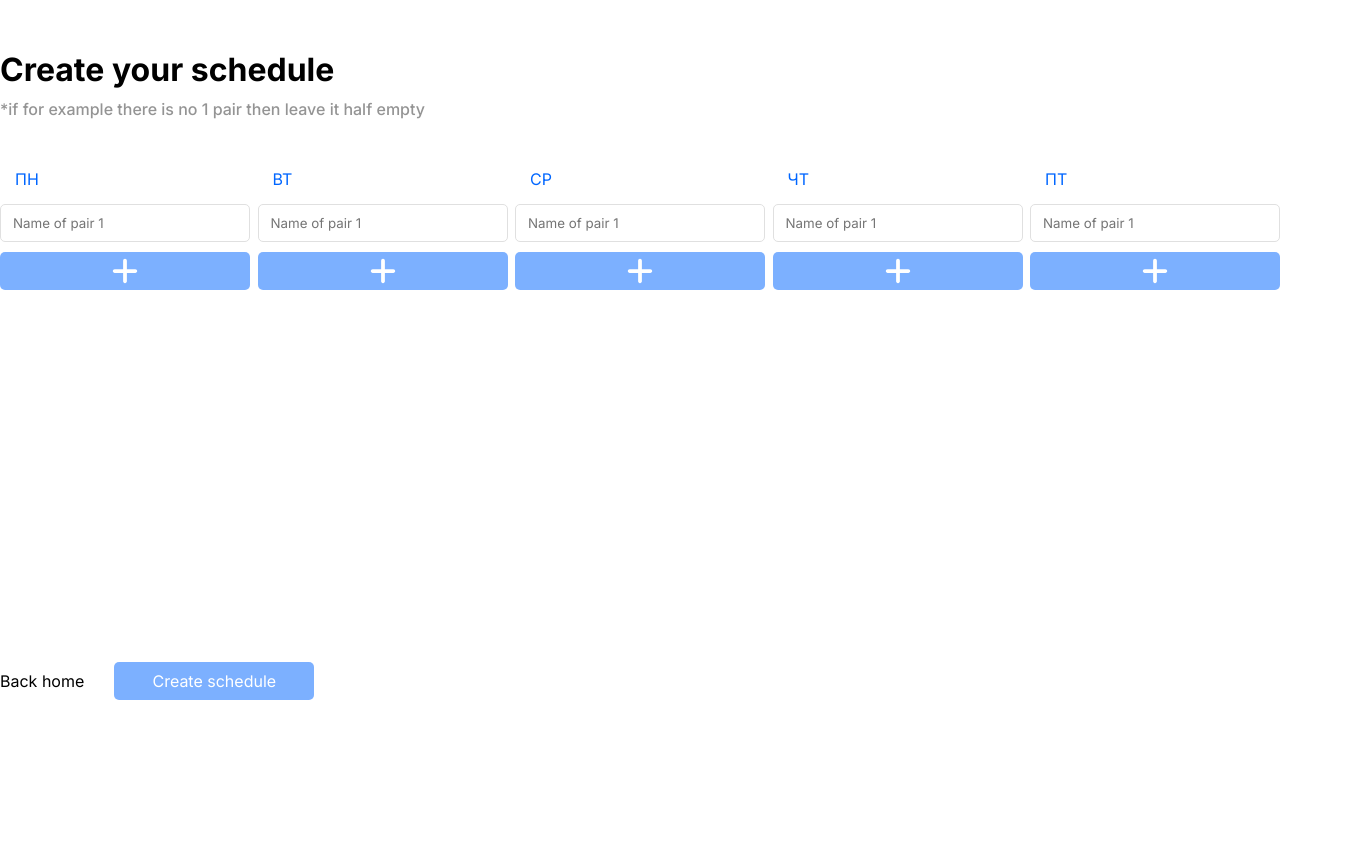
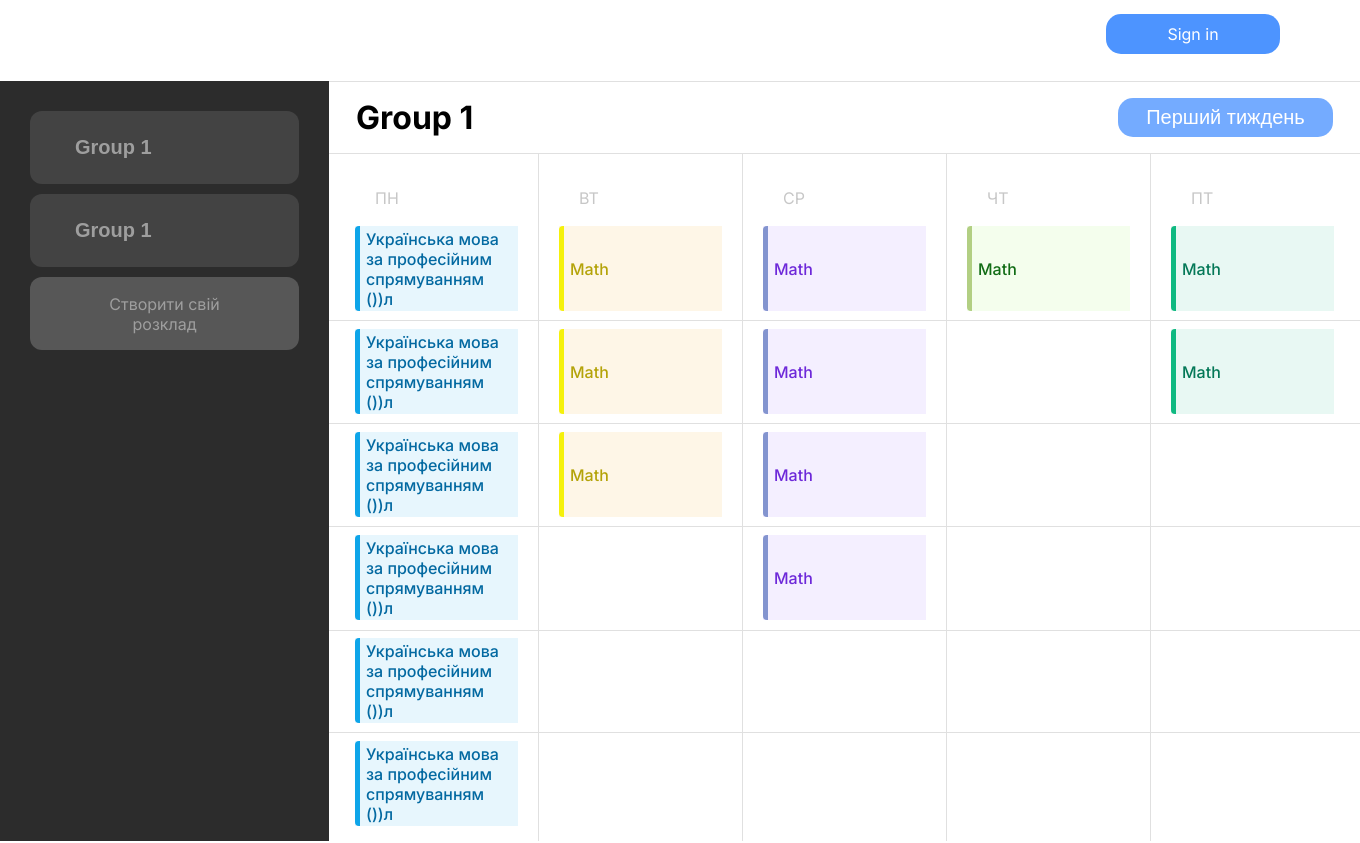
Before and after one commit to hliebovkyrylo/eduplanner-web, a React (Vite) app: page / in a window 1280 px wide. Shown: the top 843 px of the page, 1360 px wide, since content can reach past the window. Built offline with nearby package versions, Linux system fonts and the light colour scheme.

Commit message:
some changes

```diff
--- a/src/App.tsx
+++ b/src/App.tsx
@@ -3,10 +3,10 @@ import { MainPage, LoginPage, SignUpPage, CreateSchedulePage } from "./pages";
 function App() {
   return (
     <>
-      {/* <MainPage /> */}
+      <MainPage />
       {/* <LoginPage /> */}
       {/* <SignUpPage /> */}
-      <CreateSchedulePage />
+      {/* <CreateSchedulePage /> */}
     </>
   )
 }
--- a/src/pages/createSchelude/createSchedule.module.scss
+++ b/src/pages/createSchelude/createSchedule.module.scss
@@ -74,6 +74,10 @@
         font-family: 'Inter', sans-serif;
         width: 200px;
       }
+
+      .select {
+
+      }
     }
   }
 }
--- a/src/pages/createSchelude/index.tsx
+++ b/src/pages/createSchelude/index.tsx
@@ -4,22 +4,29 @@ import styles from "./createSchedule.module.scss";
 import plus from "../../assets/icons/plus-solid.svg";
 
 export const CreateSchedulePage: React.FC = () => {
-  const [inputs, setInputs] = useState<string[][]>([[""], [""], [""], [""], [""]]);
+  const [inputs, setInputs] = useState<{ pairNumber: number, pairs: string[] }[]>(
+    Array.from({ length: 5 }, () => ({ pairNumber: 1, pairs: [""] }))
+  );
 
   const daysOfWeek = ["ПН", "ВТ", "СР", "ЧТ", "ПТ"];
 
   const addInput = (e: React.MouseEvent<HTMLButtonElement>, dayIndex: number) => {
     e.preventDefault();
     const updatedInputs = [...inputs];
-    if (updatedInputs[dayIndex].length < 6) {
-      updatedInputs[dayIndex] = [...updatedInputs[dayIndex], ""];
+    const updatedDay = { ...updatedInputs[dayIndex] };
+    if (updatedDay.pairs.length < 6) {
+      updatedDay.pairs.push("");
+      updatedDay.pairNumber += 1;
+      updatedInputs[dayIndex] = updatedDay;
       setInputs(updatedInputs);
     }
   };
 
-  const handleInputChange = (dayIndex: number, index: number, value: string) => {
+  const handleInputChange = (dayIndex: number, pairIndex: number, value: string) => {
     const updatedInputs = [...inputs];
-    updatedInputs[dayIndex][index] = value;
+    const updatedDay = { ...updatedInputs[dayIndex] };
+    updatedDay.pairs[pairIndex] = value;
+    updatedInputs[dayIndex] = updatedDay;
     setInputs(updatedInputs);
   };
 
@@ -28,19 +35,18 @@ export const CreateSchedulePage: React.FC = () => {
   return (
     <div className={styles.createSchedule}>
       <h1>Create your schedule</h1>
-      <h3>*if for example there is no 1 pair then leave it half empty</h3>
       <form className={styles.createForm}>
-        {inputs.map((inputList, dayIndex) => (
+        {inputs.map((day, dayIndex) => (
           <div key={dayIndex}>
             <span className={styles.day}>{daysOfWeek[dayIndex]}</span>
-            {inputList.map((inputValue, index) => (
-              <div key={index}>
+            {day.pairs.map((inputValue, pairIndex) => (
+              <div key={pairIndex}>
                 <input
-                  placeholder={`Name of pair ${index + 1}`}
+                  placeholder={`Name of pair ${pairIndex + 1}`}
                   className={styles.input}
                   type="text"
                   value={inputValue}
-                  onChange={(e) => handleInputChange(dayIndex, index, e.target.value)}
+                  onChange={(e) => handleInputChange(dayIndex, pairIndex, e.target.value)}
                 />
               </div>
             ))}
--- a/src/pages/mainPage/mainPage.module.scss
+++ b/src/pages/mainPage/mainPage.module.scss
@@ -3,10 +3,9 @@
 
   .container {
     width: 100%;
-    max-width: 1550px;
+    max-width: 1457px;
     height: 760px;
     display: flex;
-    justify-content: space-between;
     margin: 0 auto;
     position: relative;
 
```
